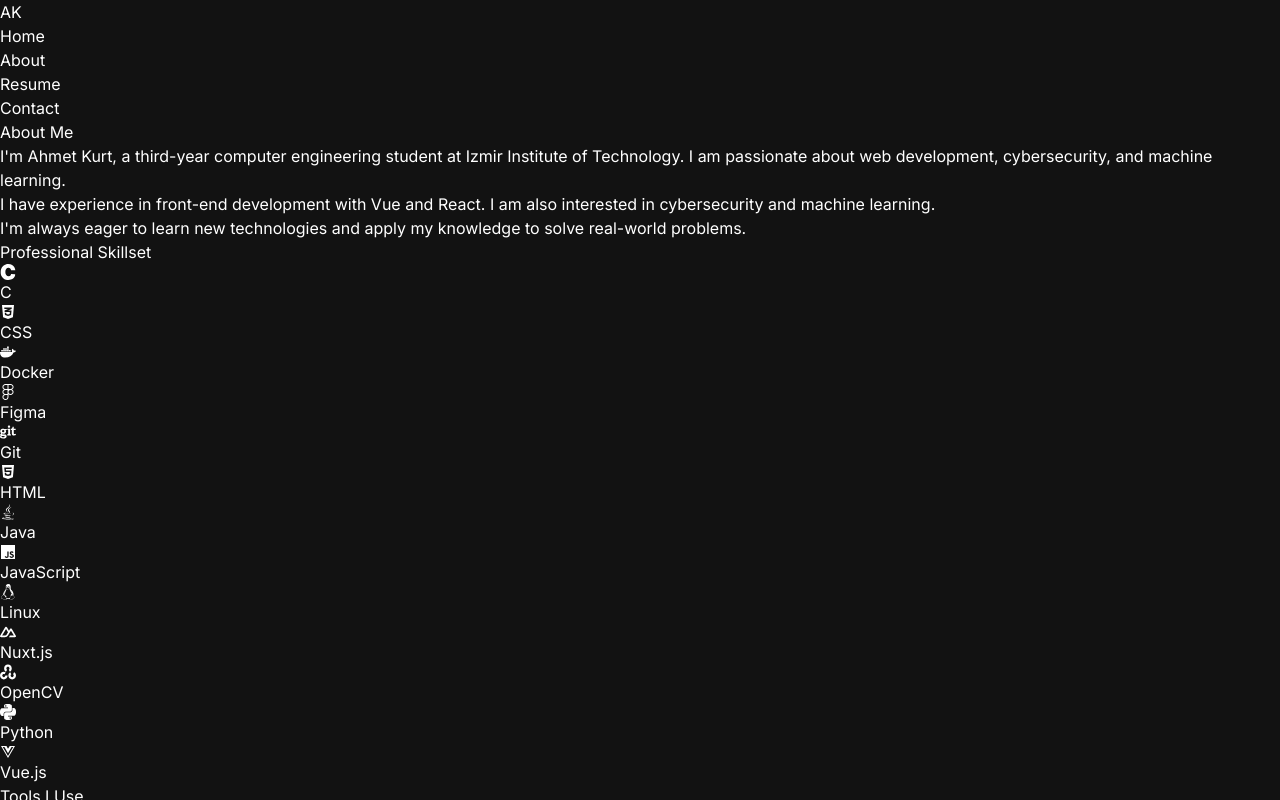
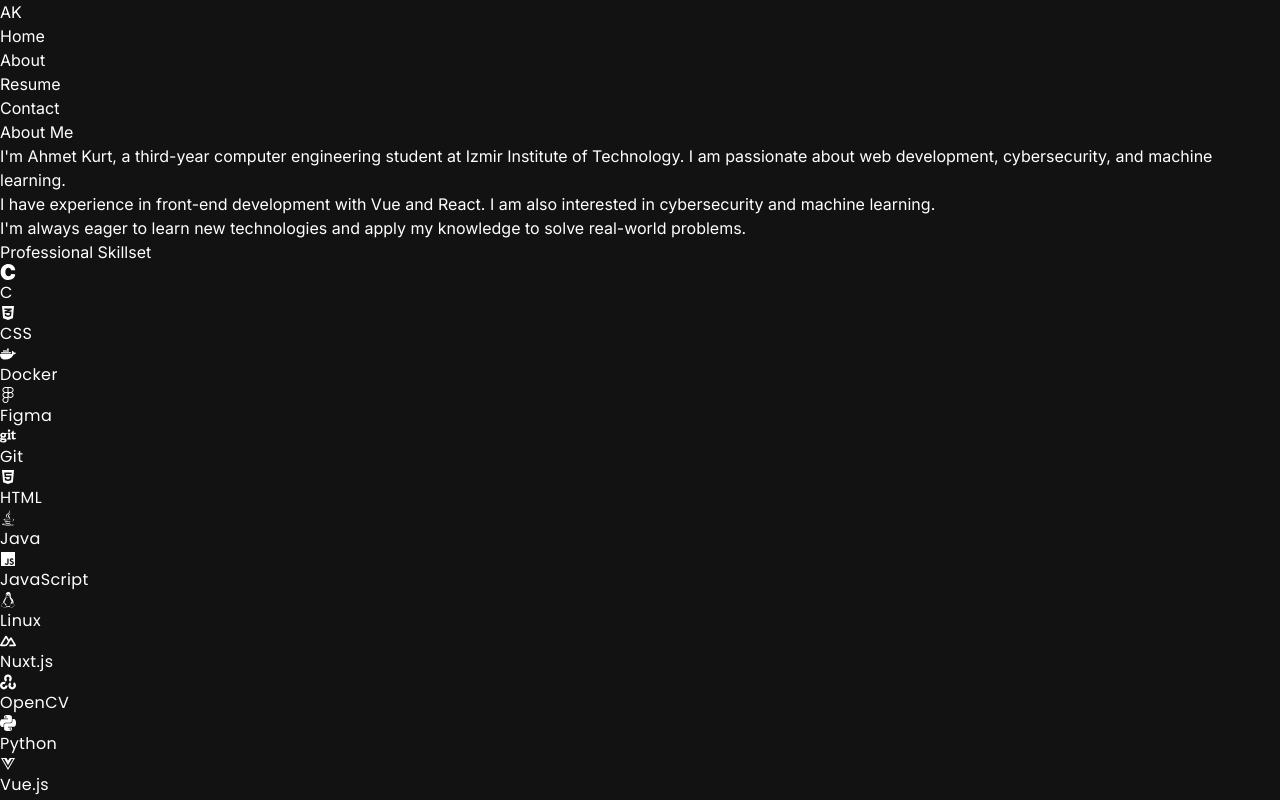
Before and after one commit to ahmetkurtms/ahmetkurt.me, a Next.js app in the folder portfolio/: page /about in a window 1280 px wide. Shown: the top 800 px of the page. Built offline with nearby package versions, Linux system fonts and the light colour scheme.

Commit message:
CSS Changes

```diff
--- a/portfolio/src/app/globals.css
+++ b/portfolio/src/app/globals.css
@@ -1,9 +1,9 @@
 @import url("https://fonts.googleapis.com/css2?family=Inter:wght@300;400;500;600;700&display=swap");
+@import url('https://fonts.googleapis.com/css2?family=Poppins:wght@300;400;500;600;700;800&display=swap');
 
 @tailwind base;
 @tailwind components;
 @tailwind utilities;
-
 
 :root {
   color-scheme: dark;
@@ -13,24 +13,29 @@
   font-family: "Inter", sans-serif;
 }
 
-/* Green Glow Effect */
-.glow-green {
-  box-shadow: 0 0 10px rgba(72, 187, 120, 0.7), 0 0 20px rgba(72, 187, 120, 0.5),
-    0 0 30px rgba(72, 187, 120, 0.3);
+.animated-element {
+  transition: all 0.3s cubic-bezier(0.4, 0, 0.2, 1);
 }
 
-/* Green Glow Hover Effect */
-.glow-green-hover {
-  box-shadow: 0 0 15px rgba(72, 187, 120, 0.9), 0 0 25px rgba(72, 187, 120, 0.7),
-    0 0 35px rgba(72, 187, 120, 0.5);
+.tech-icons,
+.contact-button,
+.social-icon {
+  @apply animated-element;
 }
 
-/* Red Glow Effect for Errors */
-.glow-red {
-  box-shadow: 0 0 10px rgba(239, 68, 68, 0.7), 0 0 20px rgba(239, 68, 68, 0.5),
-    0 0 30px rgba(239, 68, 68, 0.3);
+.tech-icons:hover {
+  transform: translateY(-2px);
 }
 
-.tech-icons {
-  transition: transform 0.3s ease;
+.contact-button:hover {
+  transform: translateY(-2px);
 }
+
+.social-icon:hover {
+  transform: rotate(8deg) scale(1.1);
+}
+
+.tech-icons span {
+  font-family: 'Poppins', sans-serif;
+  letter-spacing: 0.025em;
+}
```
